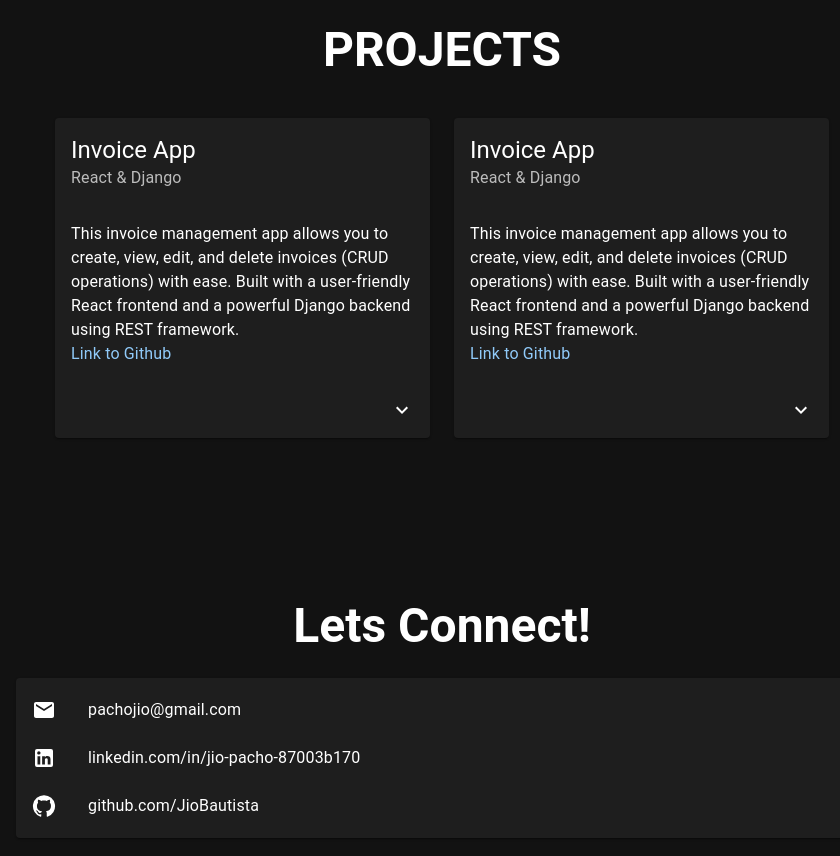
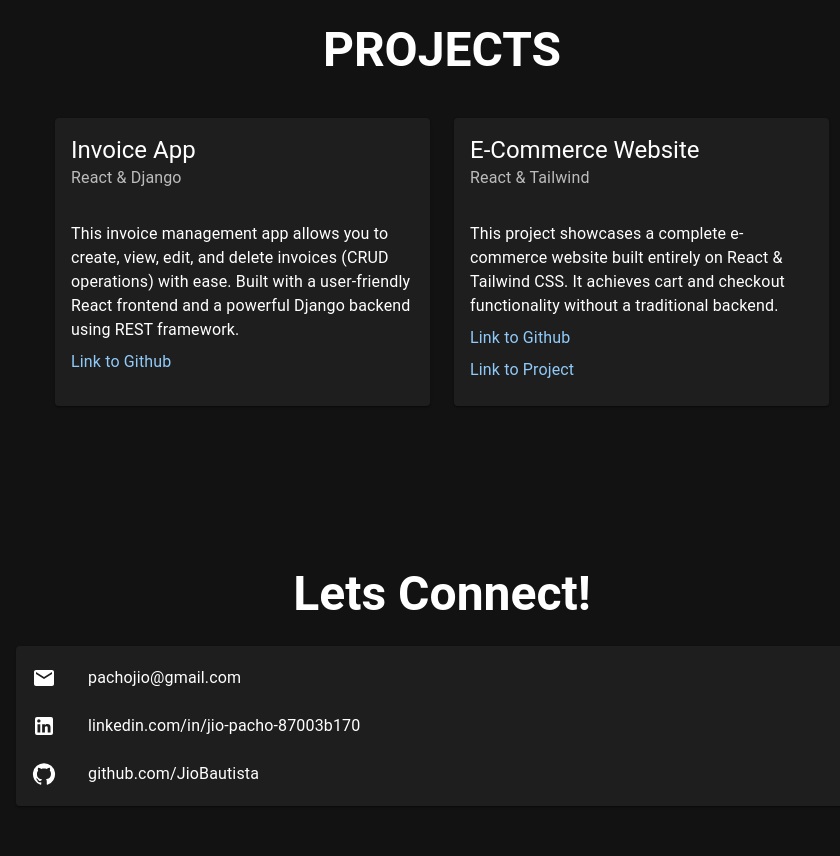
Before and after one commit to JioBautista/portfolio-main, a React (Vite) app in the folder app/: page / in a window 1280 px wide. Shown: the part 860-1716 px from the top of the page, without its empty margins (198-1038 px from the left). Built offline with nearby package versions, Linux system fonts and the light colour scheme.

Commit message:
Update Project.jsx

```diff
--- a/app/src/pages/Project.jsx
+++ b/app/src/pages/Project.jsx
@@ -51,7 +51,7 @@ function Project() {
         <Card sx={{ maxWidth: 375 }}>
           <CardHeader title="Invoice App" subheader="React & Django" />
           <CardContent>
-            <Typography>
+            <Typography sx={{ mb: 1 }}>
               This invoice management app allows you to create, view, edit, and
               delete invoices (CRUD operations) with ease. Built with a
               user-friendly React frontend and a powerful Django backend using
@@ -65,7 +65,7 @@ function Project() {
               Link to Github
             </Link>
           </CardContent>
-          <CardActions disableSpacing>
+          {/* <CardActions disableSpacing>
             <ExpandMore expand={expanded} onClick={handleExpandClick}>
               <ExpandMoreIcon />
             </ExpandMore>
@@ -90,27 +90,35 @@ function Project() {
               <Typography>- Vercel</Typography>
               <Typography>- DigitalOcean</Typography>
             </CardContent>
-          </Collapse>
+          </Collapse> */}
         </Card>
 
         <Card sx={{ maxWidth: 375 }}>
-          <CardHeader title="Invoice App" subheader="React & Django" />
+          <CardHeader title="E-Commerce Website" subheader="React & Tailwind" />
           <CardContent>
-            <Typography>
-              This invoice management app allows you to create, view, edit, and
-              delete invoices (CRUD operations) with ease. Built with a
-              user-friendly React frontend and a powerful Django backend using
-              REST framework.
+            <Typography sx={{ mb: 1 }}>
+              This project showcases a complete e-commerce website built
+              entirely on React & Tailwind CSS. It achieves cart and checkout
+              functionality without a traditional backend.
             </Typography>
             <Link
-              href="https://github.com/JioBautista/invoice-app"
+              href="https://github.com/JioBautista/audiophile-ecommerce-website"
               variant="body1"
               underline="hover"
+              sx={{ display: "block", mb: 1 }}
             >
               Link to Github
             </Link>
+            <Link
+              href="https://audiophile-ecommerce-jio.vercel.app/"
+              variant="body1"
+              underline="hover"
+              display={"block"}
+            >
+              Link to Project
+            </Link>
           </CardContent>
-          <CardActions disableSpacing>
+          {/* <CardActions disableSpacing>
             <ExpandMore expand={expanded} onClick={handleExpandClick}>
               <ExpandMoreIcon />
             </ExpandMore>
@@ -121,21 +129,12 @@ function Project() {
               <Typography>- React</Typography>
               <Typography>- React-Router V6</Typography>
               <Typography>- React-Hook-Form</Typography>
-              <Typography>- Axios</Typography>
-              <Typography>- Material UI</Typography>
               <Typography>- Zustand State Management</Typography>
-
-              <Typography variant="h6">Backend:</Typography>
-              <Typography>- Django & REST framework</Typography>
-              <Typography>- Django-cors-headers</Typography>
-              <Typography>- Gunicorn</Typography>
-              <Typography>- Psycopg2</Typography>
 
               <Typography variant="h6">Hosting:</Typography>
               <Typography>- Vercel</Typography>
-              <Typography>- DigitalOcean</Typography>
             </CardContent>
-          </Collapse>
+          </Collapse> */}
         </Card>
       </Stack>
     </Container>
```
